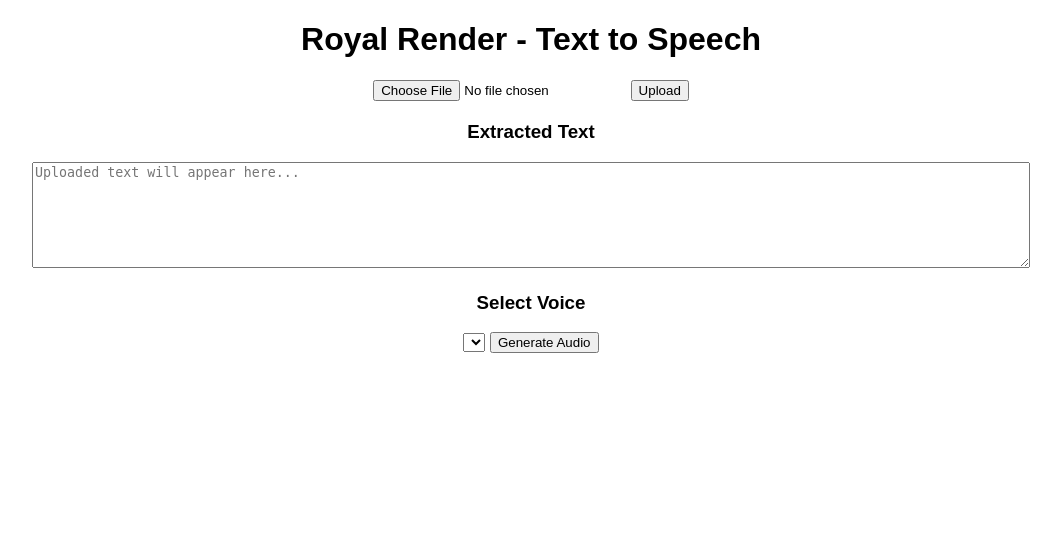
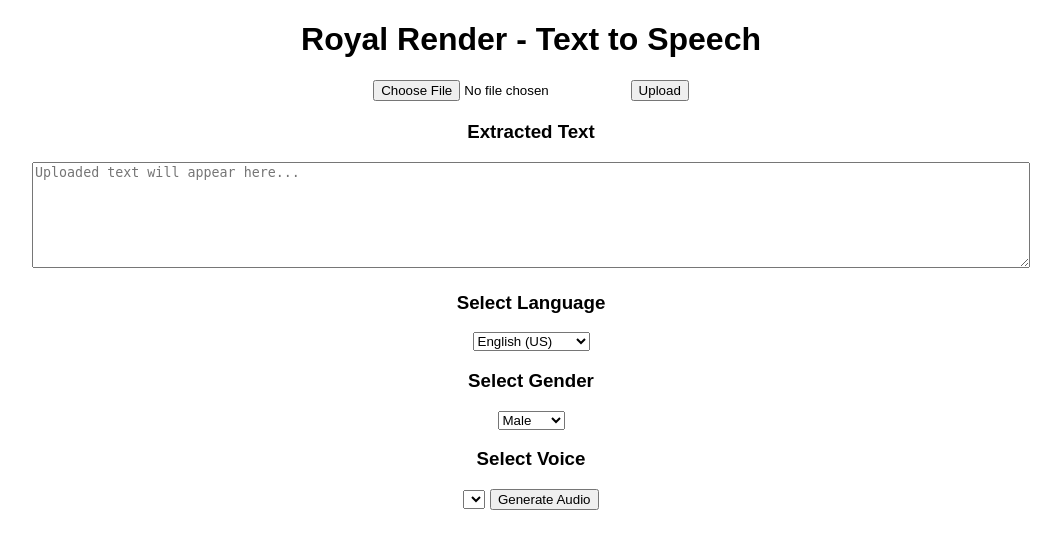
Before and after one commit to royal450/DigitalSolutionsMidia, a Flask app: page / in a window 1280 px wide. Shown: the top 549 px of the page, without its empty margins (109-1170 px from the left). Run offline with Flask 3, Linux system fonts and the light colour scheme; lists and menus that the app fills with data are empty; some libraries are stand-ins or nearby versions.

Commit message:
Update index.html

```diff
--- a/templates/index.html
+++ b/templates/index.html
@@ -36,8 +36,24 @@
     </div>
 
     <div class="tts-section">
+        <h3>Select Language</h3>
+        <select id="languageSelect">
+            <option value="en-US">English (US)</option>
+            <option value="hi-IN">Hindi (India)</option>
+            <option value="es-ES">Spanish (Spain)</option>
+            <option value="fr-FR">French</option>
+            <option value="de-DE">German</option>
+        </select>
+
+        <h3>Select Gender</h3>
+        <select id="genderSelect">
+            <option value="male">Male</option>
+            <option value="female">Female</option>
+        </select>
+
         <h3>Select Voice</h3>
         <select id="voiceSelect"></select>
+
         <button onclick="generateAudio()">Generate Audio</button>
     </div>
 
@@ -45,6 +61,7 @@
 
     <script>
         const socket = io.connect(window.location.origin);
+        let allVoices = [];
 
         function uploadFile() {
             let fileInput = document.getElementById("fileInput");
@@ -75,15 +92,31 @@
         });
 
         socket.on("voices_available", voices => {
+            allVoices = voices;
+            updateVoiceOptions();
+        });
+
+        function updateVoiceOptions() {
+            let language = document.getElementById("languageSelect").value;
+            let gender = document.getElementById("genderSelect").value;
             let voiceSelect = document.getElementById("voiceSelect");
             voiceSelect.innerHTML = "";
-            voices.forEach(voice => {
+
+            let filteredVoices = allVoices.filter(v =>
+                v.Locale.startsWith(language) &&
+                (gender === "male" ? v.Gender === "Male" : v.Gender === "Female")
+            );
+
+            filteredVoices.forEach(voice => {
                 let option = document.createElement("option");
-                option.value = voice;
-                option.textContent = voice;
+                option.value = voice.ShortName;
+                option.textContent = voice.ShortName;
                 voiceSelect.appendChild(option);
             });
-        });
+        }
+
+        document.getElementById("languageSelect").addEventListener("change", updateVoiceOptions);
+        document.getElementById("genderSelect").addEventListener("change", updateVoiceOptions);
 
         function generateAudio() {
             let text = document.getElementById("textBox").value;
@@ -111,4 +144,4 @@
         });
     </script>
 </body>
-            </html>
+</html>
```
